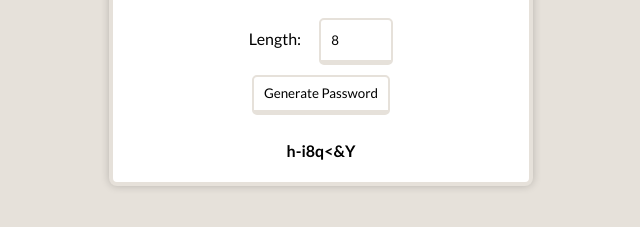
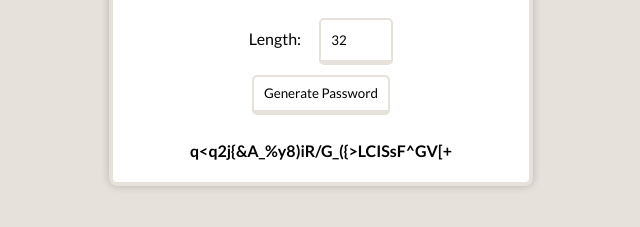
Before and after one commit to ilyabakhlin/password-generator, a plain HTML site: page public/index.html in a window 1280 px wide. Both pictures are taken after a click on the button "Generate Password". Shown: the part 205-432 px from the top of the page, without its empty margins (319-959 px from the left). Drawn offline with Linux system fonts and the light colour scheme.

Commit message:
Improving the JavaScript code a little bit.

```diff
--- a/public/index.html
+++ b/public/index.html
@@ -13,7 +13,7 @@
                 <h1>Password Generator</h1>
                 <div>
                     <label for="password-length">Length:</label>
-                    <input id="password-length" type="number" value="8">
+                    <input id="password-length" type="number" value="32">
                 </div>
                 <button>Generate Password</button>
                 <div>
@@ -70,12 +70,10 @@
 
         window.addEventListener("load", () => {
             window.document.querySelector("button").addEventListener("click", () => {
-                const passwordLength = window.document.querySelector("input#password-length").value;
-                const length = new BigUint64Array(passwordLength);
                 const password = [];
-                for (const number of window.crypto.getRandomValues(length)) {
-                    const bigint = number % 4n;
-                    switch (bigint) {
+                const passwordLength = window.document.querySelector("input#password-length");
+                for (const number of window.crypto.getRandomValues(new BigUint64Array(passwordLength.value))) {
+                    switch (number % 4n) {
                         case 1n:
                             password.push(getCharacterLower());
                             break;
@@ -92,14 +90,11 @@
                 }
                 window.document.querySelector("p").textContent = password.join("");
             });
-        });
-
-
-        window.document.querySelector("p").addEventListener("click", (event) => {
-            if (event.target.textContent.length > 0) {
-                /* Copy the text inside the text field */
-                navigator.clipboard.writeText(event.target.textContent);
-            }
+            window.document.querySelector("p").addEventListener("click", (event) => {
+                if (event.target.textContent.length > 0) {
+                    navigator.clipboard.writeText(event.target.textContent);
+                }
+            });
         });
     </script>
 </html>
```
